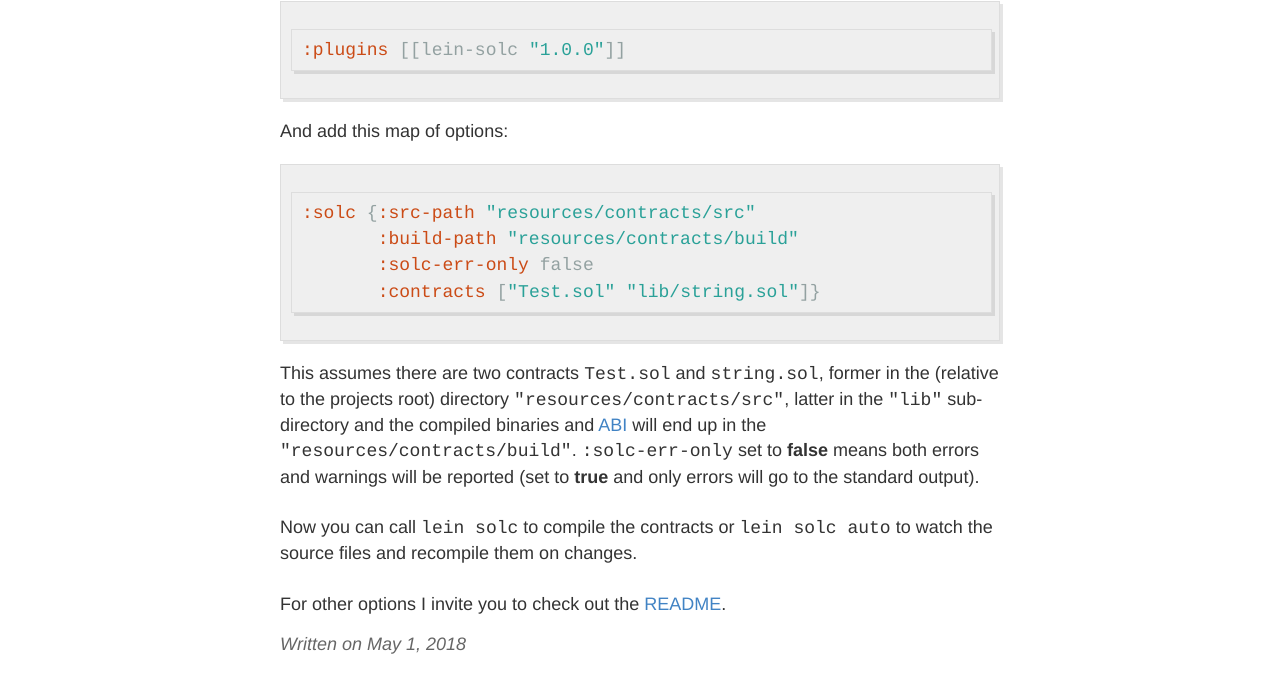
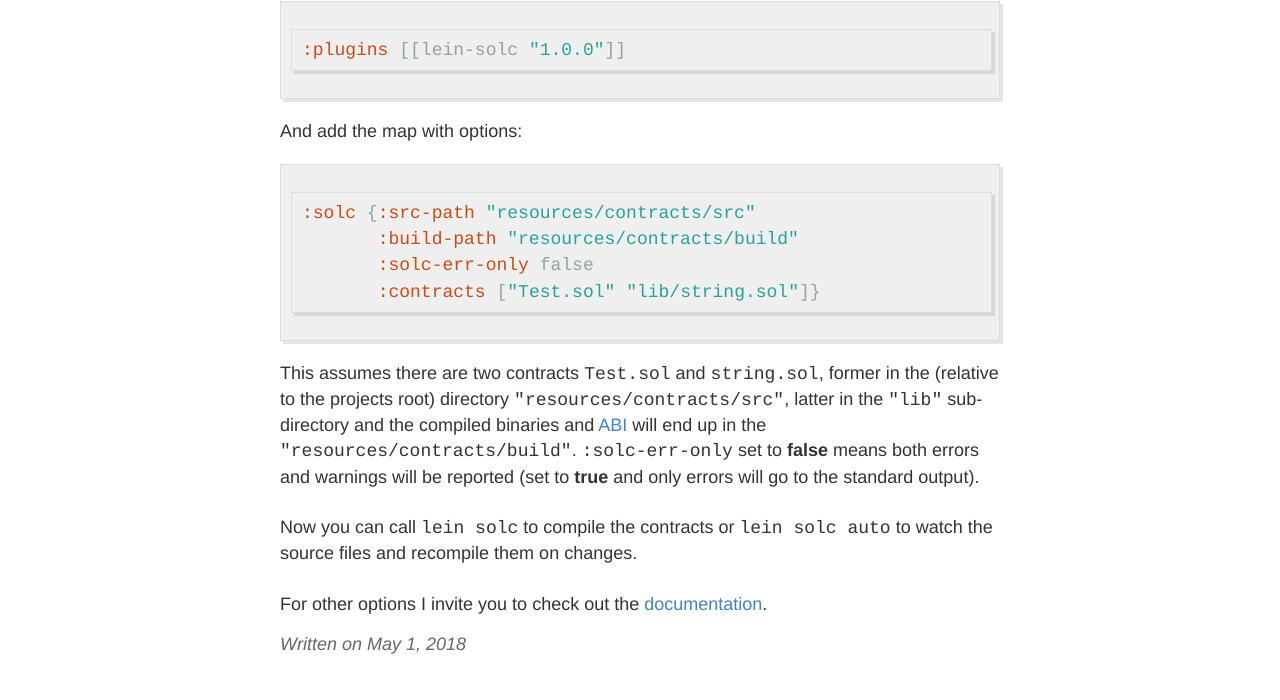
Before and after one commit to fbielejec/fbielejec.github.io, a Jekyll site: the page built from _posts/2018-05-01-lein-solc.md, in a window 1280 px wide. Shown: the part 667-1367 px from the top of the page. Built offline with Jekyll 4.4.1, drawn with Linux system fonts in a browser that asks for light colours.

Commit message:
typos, styling

````diff
--- a/_posts/2018-05-01-lein-solc.md
+++ b/_posts/2018-05-01-lein-solc.md
@@ -25,7 +25,7 @@ Start by adding the plugin to your `project.cljs`:
 :plugins [[lein-solc "1.0.0"]]
  ```
 
-And add this map of options:
+And add the map with options:
 
 ```clojure
 :solc {:src-path "resources/contracts/src"
@@ -38,6 +38,6 @@ This assumes there are two contracts `Test.sol` and `string.sol`, former in the
 <br>
 Now you can call `lein solc` to compile the contracts or `lein solc auto` to watch the source files and recompile them on changes. <br>
 <br>
-For other options I invite you to check out the [README](https://github.com/district0x/lein-solc#lein-solc).
+For other options I invite you to check out the [documentation](https://github.com/district0x/lein-solc#lein-solc).
 
 <!-- # <a name="tips"/> Bonus: Tips on developing plugins for lein  -->
````
